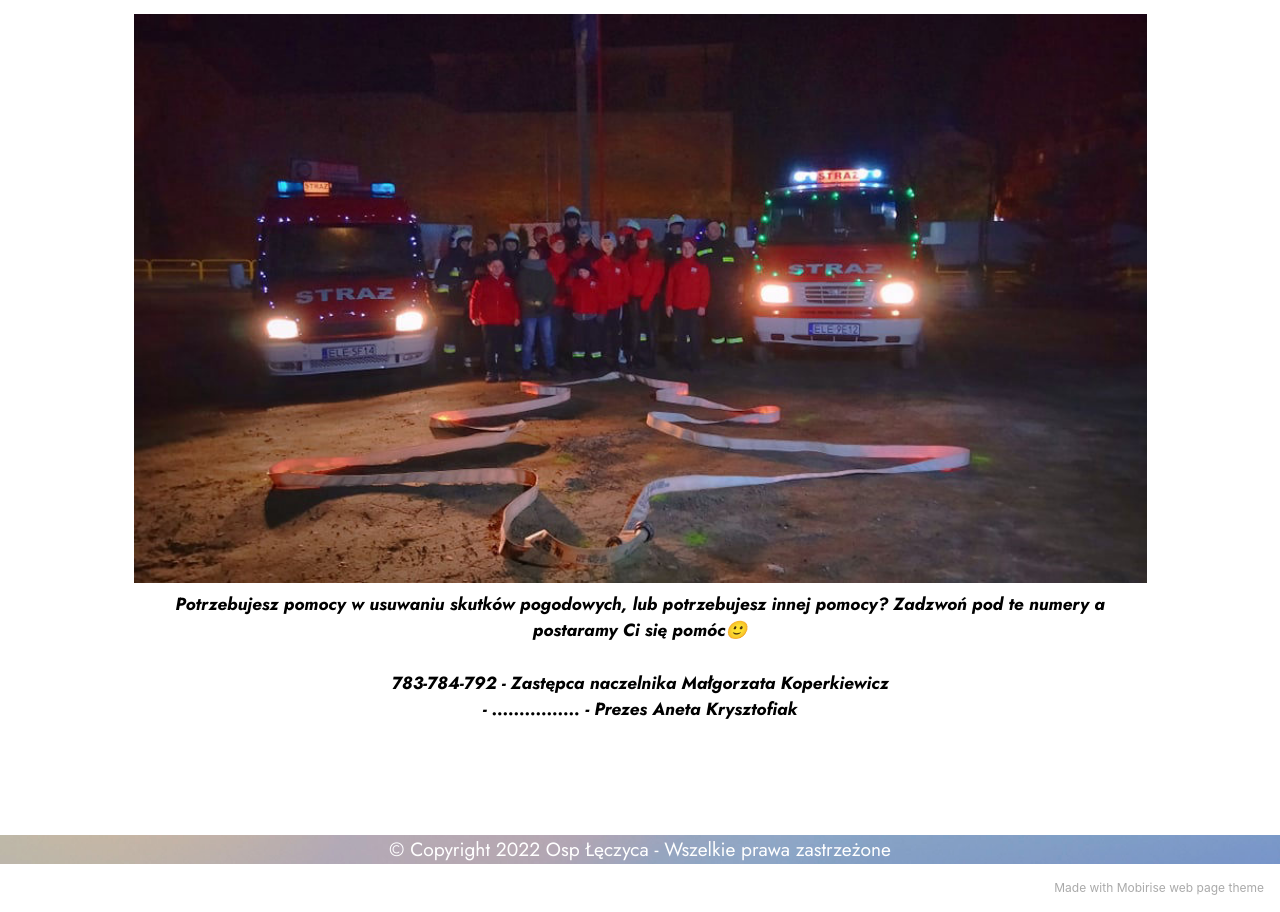
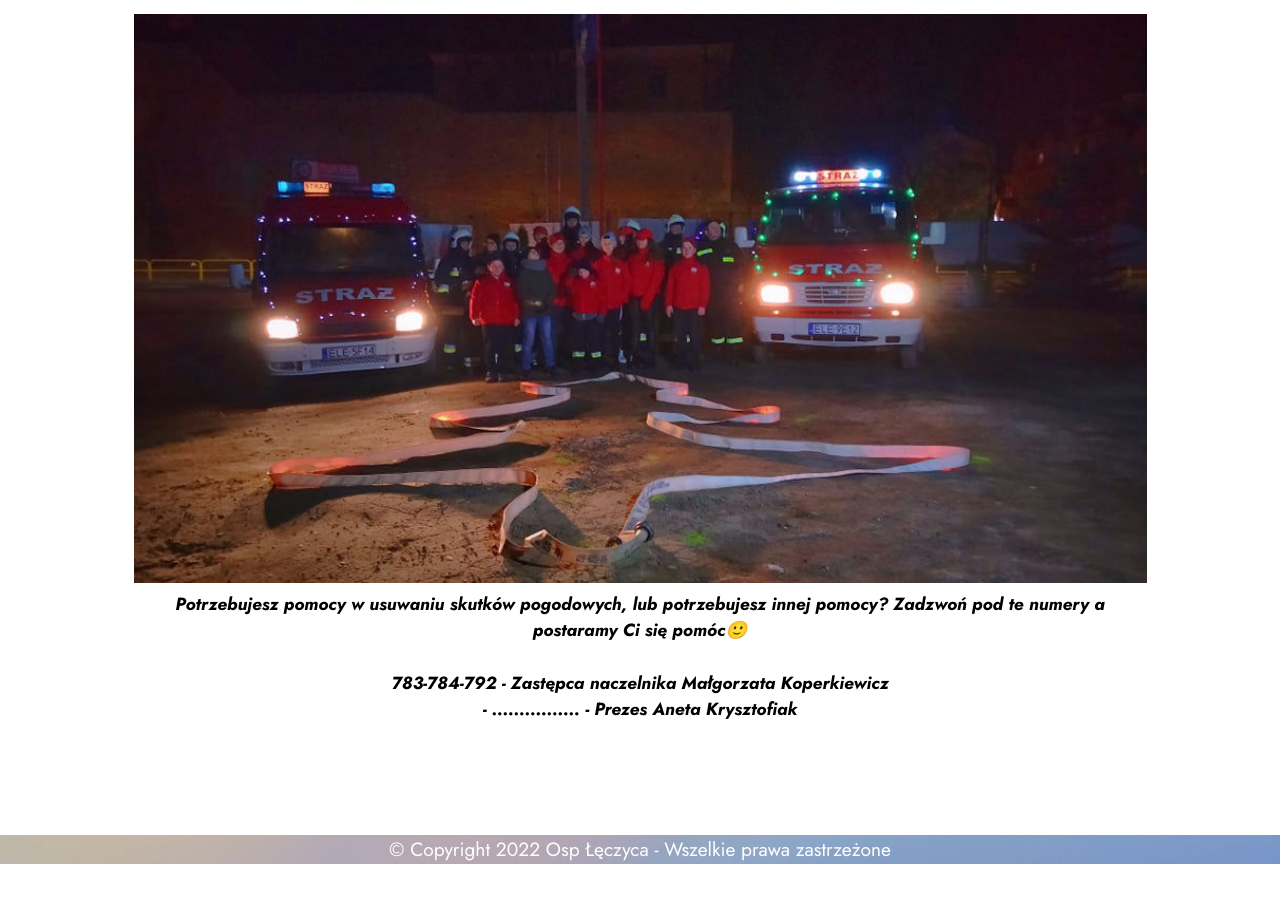
Before and after one commit to ospleczyca/ospleczyca.github.io, a plain HTML site: page index.html in a window 1280 px wide. Shown: the part 82-994 px from the top of the page. After the commit the page ends 946 px from the top, so only its background shows below. Drawn offline with Linux system fonts and the light colour scheme.

Commit message:
Update index.html

```diff
--- a/index.html
+++ b/index.html
@@ -102,7 +102,7 @@
             </div>
         </div>
     </div>
-</section><section style="background-color: #fff; font-family: -apple-system, BlinkMacSystemFont, 'Segoe UI', 'Roboto', 'Helvetica Neue', Arial, sans-serif; color:#aaa; font-size:12px; padding: 0; align-items: center; display: flex;"><a href="https://mobirise.site/j" style="flex: 1 1; height: 3rem; padding-left: 1rem;"></a><p style="flex: 0 0 auto; margin:0; padding-right:1rem;">Made with Mobirise <a href="https://mobirise.site/u" style="color:#aaa;">web page</a> theme</p></section><script src="assets/bootstrap/js/bootstrap.bundle.min.js"></script>  <script src="assets/smoothscroll/smooth-scroll.js"></script>  <script src="assets/ytplayer/index.js"></script>  <script src="assets/dropdown/js/navbar-dropdown.js"></script>  <script src="assets/theme/js/script.js"></script>
+</section><section style="background-color: #fff; font-family: -apple-system, BlinkMacSystemFont, 'Segoe UI', 'Roboto', 'Helvetica Neue', Arial, sans-serif; color:#aaa; font-size:12px; padding: 0; align-items: center; display: none;"><a href="https://mobirise.site/v" style="flex: 1 1; height: 0; padding-left: 1rem;"></a><p style="flex: 0 0 auto; margin:0; padding-right:1rem;">Built with <a href="https://mobirise.site/b" style="color:#aaa;">Mobirise</a> templates</p></section><script src="assets/bootstrap/js/bootstrap.bundle.min.js"></script>  <script src="assets/smoothscroll/smooth-scroll.js"></script>  <script src="assets/ytplayer/index.js"></script>  <script src="assets/dropdown/js/navbar-dropdown.js"></script>  <script src="assets/theme/js/script.js"></script>
 
 
 </body>
```
